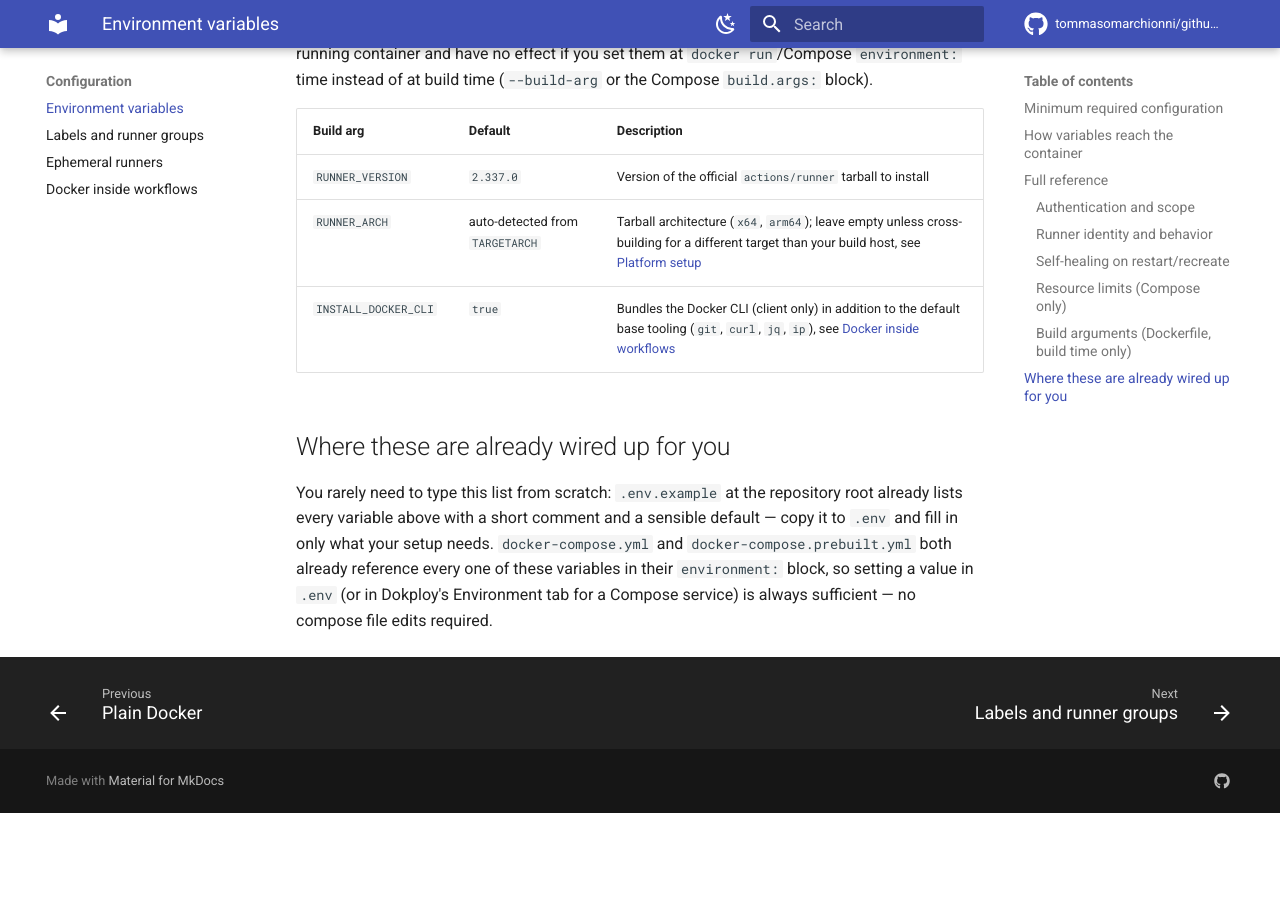
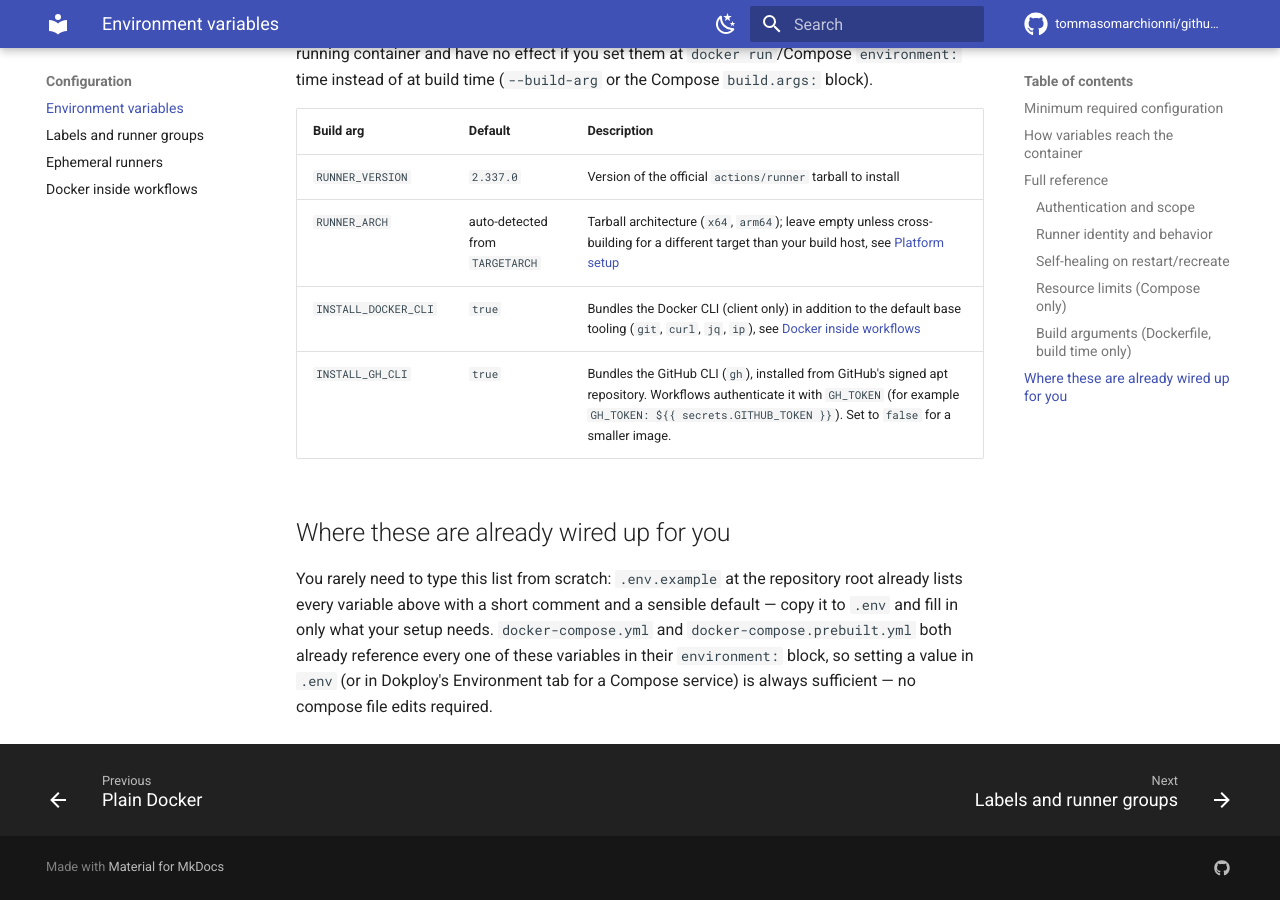
Before and after one commit to tommasomarchionni/github-runner, an MkDocs documentation site: the page built from docs/environment-variables.md, in a window 1280 px wide and 900 px high, scrolled down 3868 px. Built offline with MkDocs 1.6.1 and Material for MkDocs 9.7.7, drawn with Linux system fonts in a browser that asks for light colours; comment, search, counter and statistics services are not loaded; before the commit the page ends 4681 px from its top, so only the background shows below that.

Commit message:
feat: bundle the GitHub CLI in the image
Workflows that call `gh` (to query the API, comment on a pull request or merge
it) failed on this runner with "No such file or directory: 'gh'": the image has
git, curl, jq and the Docker CLI, but not the GitHub CLI that GitHub-hosted
runners provide.

`gh` is now installed from GitHub's signed apt repository, behind an
INSTALL_GH_CLI build argument that defaults to true (set it to false for a
smaller image). The smoke test checks it, and the build arguments, compose
file, .env.example and documentation list it.

Co-Authored-By: Claude Fable 5.2 <noreply@anthropic.com>

```diff
--- a/docker-compose.yml
+++ b/docker-compose.yml
@@ -12,6 +12,7 @@ services:
         # Leave empty to auto-detect from the build platform (see docker/Dockerfile).
         RUNNER_ARCH: ${RUNNER_ARCH:-}
         INSTALL_DOCKER_CLI: ${INSTALL_DOCKER_CLI:-true}
+        INSTALL_GH_CLI: ${INSTALL_GH_CLI:-true}
     image: ${RUNNER_IMAGE_NAME:-github-runner}:${RUNNER_IMAGE_TAG:-local}
     container_name: ${RUNNER_NAME:-github-runner-01}
     restart: unless-stopped
--- a/docs/environment-variables.md
+++ b/docs/environment-variables.md
@@ -102,6 +102,7 @@ time (`--build-arg` or the Compose `build.args:` block).
 | `RUNNER_VERSION` | `2.337.0` | Version of the official `actions/runner` tarball to install |
 | `RUNNER_ARCH` | auto-detected from `TARGETARCH` | Tarball architecture (`x64`, `arm64`); leave empty unless cross-building for a different target than your build host, see [Platform setup](platform-setup.md#architecture-reference) |
 | `INSTALL_DOCKER_CLI` | `true` | Bundles the Docker CLI (client only) in addition to the default base tooling (`git`, `curl`, `jq`, `ip`), see [Docker inside workflows](docker-in-workflow.md) |
+| `INSTALL_GH_CLI` | `true` | Bundles the GitHub CLI (`gh`), installed from GitHub's signed apt repository. Workflows authenticate it with `GH_TOKEN` (for example `GH_TOKEN: ${{ secrets.GITHUB_TOKEN }}`). Set to `false` for a smaller image. |
 
 ## Where these are already wired up for you
 
```
Also changed, not shown: CHANGELOG.md (+3 -0 lines), 5 other files.
